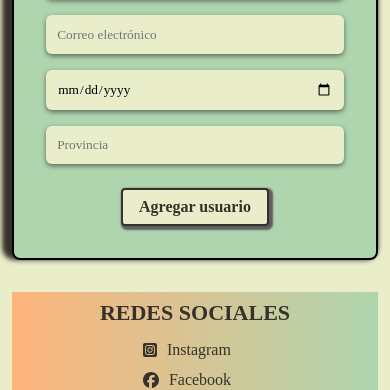
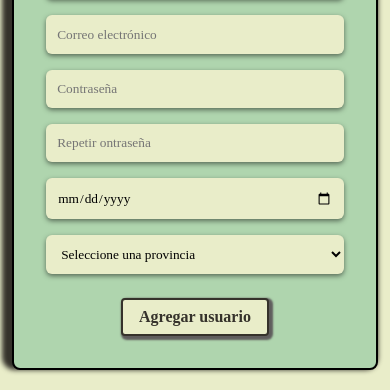
Before and after one commit to Guadalupe-Gon/repo-integrador2, a React (Vite) app: page /AdminUser in a window 390 px wide. Shown: the part 490-880 px from the top of the page. Built offline with nearby package versions, Linux system fonts and the light colour scheme; no server answers; a web font is replaced by a local one.

Commit message:
correcciones hechas 1

```diff
--- a/src/components/Header/Header.css
+++ b/src/components/Header/Header.css
@@ -169,7 +169,7 @@ header {
                 align-items: center;
                 justify-content: center;
                 position: absolute;
-                top: -12px;
+                top: -10px;
                 right: -5px;
                 width: 20px;
                 height: 20px;
@@ -316,10 +316,11 @@ header {
             height: 16px;
             font-size: 0.65rem;
             position: absolute;
-            top: 10px;
-            right: -3px;
-            left: 30px;
-            bottom: 80px;
+            top: -5px;
+            right: -5px;
+            display: flex;
+            align-items: center;
+            justify-content: center;
         }
     }
 }
--- a/src/components/OrderSidebar/OrderSidebar.css
+++ b/src/components/OrderSidebar/OrderSidebar.css
@@ -30,12 +30,12 @@ body {
 
 .order-sidebar {
     position: fixed;
-    top: -2px;
     right: -450px;
     width: 600px;
     height: auto;
     z-index: 10;
     margin-top: 80px;
+    margin-right: 5px;
     padding: 24px;
     background-color: var(--primary-color);
     box-shadow: -5px 0 10px rgba(0, 0, 0, 0.5);
--- a/src/pages/AdminUser/AdminUser.css
+++ b/src/pages/AdminUser/AdminUser.css
@@ -118,7 +118,7 @@ body {
     margin-bottom: 2rem;
 }
 
-.user-form input {
+.user-form input, select {
     width: 100%;
     padding: 0.7rem;
     margin: .5rem auto;
--- a/src/pages/AdminUser/AdminUser.jsx
+++ b/src/pages/AdminUser/AdminUser.jsx
@@ -148,20 +148,59 @@ export default function AdminUsers() {
                     onChange={handleChange}
                     required />
                 <input
+                    id="Pass"
+                    name="Contraseña"
+                    onChange={handleChange}
+                    required
+                    type="password"
+                    placeholder='Contraseña' />
+                <input
+                    id="Pass"
+                    name="Contraseña"
+                    onChange={handleChange}
+                    required
+                    type="password"
+                    placeholder='Repetir ontraseña' />
+                <input
                     type='date'
                     name='date'
                     placeholder='Fecha de nacimiento'
                     value={form.date}
                     onChange={handleChange}
                     required />
-
-                <input
-                    type='text'
-                    name='province'
-                    placeholder='Provincia'
+                <select
+                    name="province"
                     value={form.province}
                     onChange={handleChange}
-                    required />
+                    required
+                >
+                    <option value="">Seleccione una provincia</option>
+                    <option value="Buenos Aires">Buenos Aires</option>
+                    <option value="CABA">Ciudad Autónoma de Buenos Aires</option>
+                    <option value="Catamarca">Catamarca</option>
+                    <option value="Chaco">Chaco</option>
+                    <option value="Chubut">Chubut</option>
+                    <option value="Córdoba">Córdoba</option>
+                    <option value="Corrientes">Corrientes</option>
+                    <option value="Entre Ríos">Entre Ríos</option>
+                    <option value="Formosa">Formosa</option>
+                    <option value="Jujuy">Jujuy</option>
+                    <option value="La Pampa">La Pampa</option>
+                    <option value="La Rioja">La Rioja</option>
+                    <option value="Mendoza">Mendoza</option>
+                    <option value="Misiones">Misiones</option>
+                    <option value="Neuquén">Neuquén</option>
+                    <option value="Río Negro">Río Negro</option>
+                    <option value="Salta">Salta</option>
+                    <option value="San Juan">San Juan</option>
+                    <option value="San Luis">San Luis</option>
+                    <option value="Santa Cruz">Santa Cruz</option>
+                    <option value="Santa Fe">Santa Fe</option>
+                    <option value="Santiago del Estero">Santiago del Estero</option>
+                    <option value="Tierra del Fuego">Tierra del Fuego</option>
+                    <option value="Tucumán">Tucumán</option>
+                </select>
+
 
                 <button type='submit'>{editingUser ? 'Editar' : 'Agregar'} usuario</button>
             </form>
--- a/src/pages/Order/Order.css
+++ b/src/pages/Order/Order.css
@@ -29,12 +29,14 @@ body {
 }
 
 .order-container {
-    border-collapse: collapse;
     width: 100%;
+    display: flex;
+    flex-direction: column;
+    align-items: center;
 }
 
 .order-table {
-    max-width: 100%;
+    max-width: 50%;
     margin: 0 auto;
     background-color: var(--terciary-color);
     color: var(--text-color);
@@ -45,7 +47,7 @@ body {
     padding: .5rem;
     font-size: 16px;
     text-align: center;
-    padding: 10px;
+    border-collapse: collapse;
 }
 
 .order-table td,
@@ -73,10 +75,11 @@ body {
 
 .order-buttons {
     display: flex;
-    justify-content: space-between;
+    justify-content: center;
+    align-items: center;
+    gap: 1rem;
     width: 100%;
-    max-width: 400px;
-    margin: 10px auto;
+    margin-top: 1rem;
 
     .button {
         display: inline-block;
```
